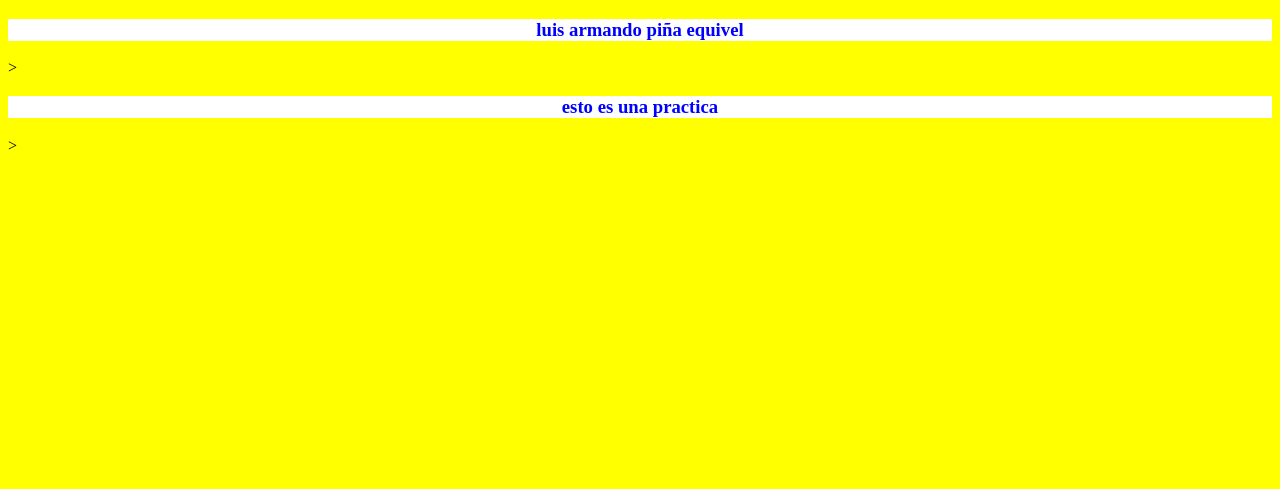
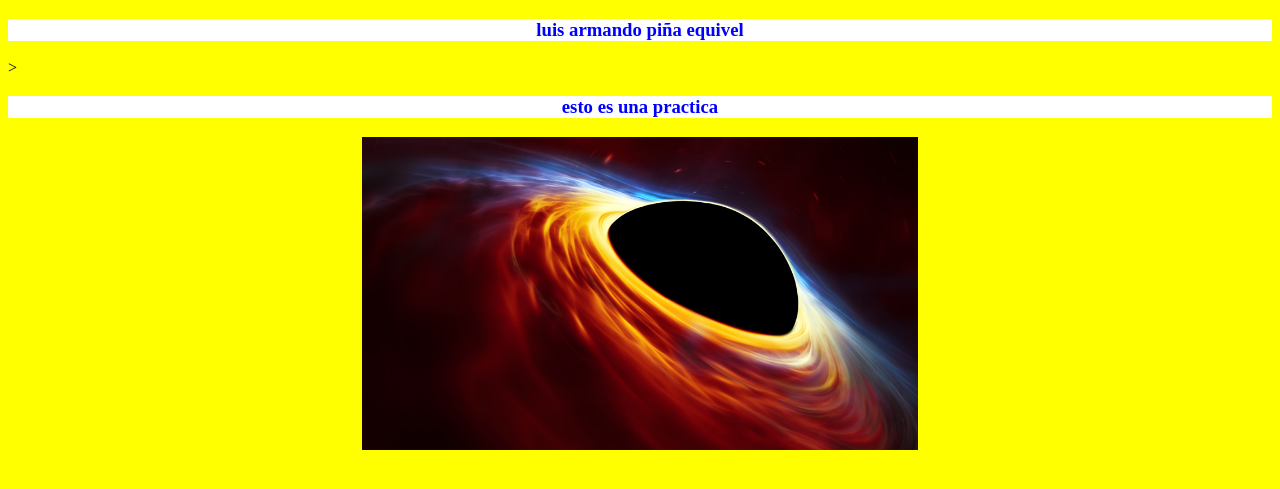
Before and after one commit to luisito99-bit/practica-unidad-3-, a Django app: page / in a window 1280 px wide. Shown: the top 489 px of the page. Run offline with Django 3.2, Linux system fonts and the light colour scheme.

Commit message:
version 3

```diff
--- a/esquivel/static/estilos.css
+++ b/esquivel/static/estilos.css
@@ -13,3 +13,11 @@ body{
 	color:blue;
 	text-align:center;
 }
+#imagen1{
+	max-width: 44%;
+	height: auto;
+	margin: 20px
+	padding: 5px;
+	display: block;
+	margin: auto;
+}
--- a/esquivel/templates/index.html
+++ b/esquivel/templates/index.html
@@ -11,6 +11,9 @@
 	</div>>
 	<div id="dos">
 	<h3> esto es una practica</h3>
-	</div>>
+	</div>
 </body>
+<div>
+		<img id="imagen1", src="static/universo.jpg">
+	</div>
 </html>
```
Also changed, not shown: esquivel/static/universo.jpg (added).
